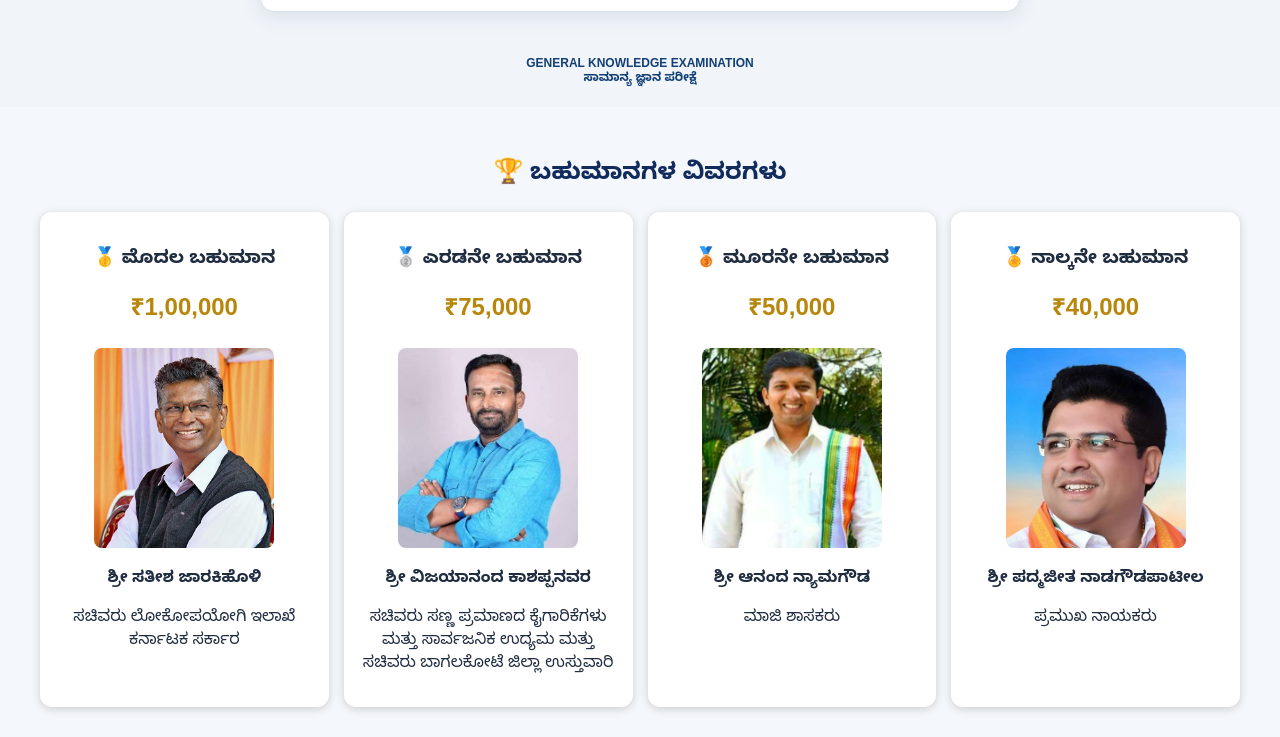
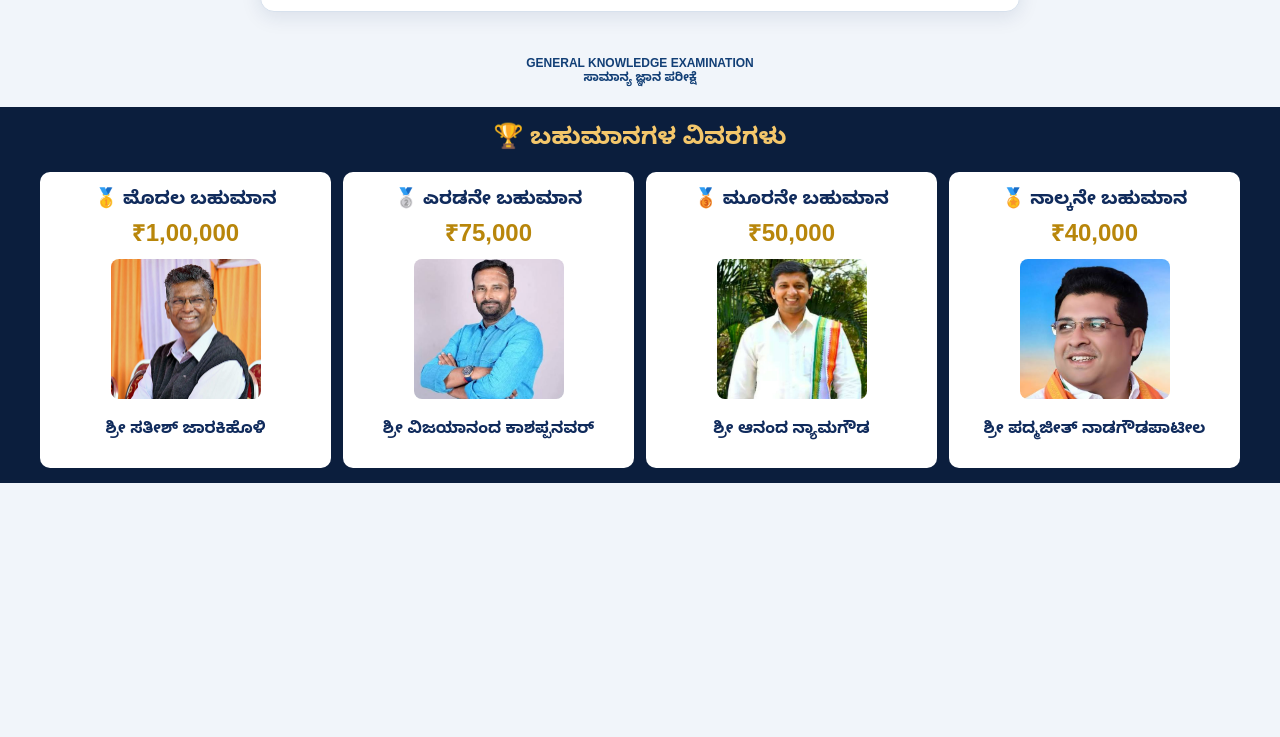
Before and after one commit to deepashindri-netizen/student-registration, a website: page public/index.html in a window 1280 px wide. Shown: the part 2249-2986 px from the top of the page. After the commit the page ends 2732 px from the top, so only its background shows below. Drawn offline with nearby package versions, Linux system fonts and the light colour scheme.

Commit message:
Update index.html

```diff
--- a/public/index.html
+++ b/public/index.html
@@ -325,46 +325,43 @@
   </footer>
 
 
-<section style="background:#f4f7fc;padding:30px 15px;text-align:center;">
-  <h2 style="color:#102b5c;">🏆 ಬಹುಮಾನಗಳ ವಿವರಗಳು</h2>
 
-  <div style="display:grid;grid-template-columns:repeat(4,minmax(0,1fr));gap:15px;max-width:1200px;margin:auto;">
+<!-- PRIZE WINNERS SECTION -->
+<section style="background:#0b1e3d; padding:15px 10px; text-align:center;">
+  <h2 style="color:#f4c76b; margin:0 0 15px;">
+    🏆 ಬಹುಮಾನಗಳ ವಿವರಗಳು
+  </h2>
 
-    <div style="background:white;padding:15px;border-radius:12px;box-shadow:0 2px 8px #ccc;">
-      <h3>🥇 ಮೊದಲ ಬಹುಮಾನ</h3>
-      <h2 style="color:#b8860b;">₹1,00,000</h2>
-      <img src="Satish.jpg" alt="ಸತೀಶ್ ಜಾರಕಿಹೊಳಿ" style="width:100%;max-width:180px;height:200px;object-fit:cover;border-radius:8px;">
-      <p><b>ಶ್ರೀ ಸತೀಶ ಜಾರಕಿಹೊಳಿ</b></p>
-      <p>ಸಚಿವರು ಲೋಕೋಪಯೋಗಿ ಇಲಾಖೆ ಕರ್ನಾಟಕ ಸರ್ಕಾರ </p>
+  <div style="display:grid; grid-template-columns:repeat(4,minmax(0,1fr)); gap:12px; max-width:1200px; margin:auto;">
+
+    <div style="background:white; color:#102b5c; padding:10px; border-radius:10px;">
+      <h3 style="margin:5px 0;">🥇 ಮೊದಲ ಬಹುಮಾನ</h3>
+      <h2 style="color:#b8860b; margin:5px 0;">₹1,00,000</h2>
+      <img src="Satish.jpg" alt="ಸತೀಶ್ ಜಾರಕಿಹೊಳಿ" style="width:100%; max-width:150px; height:140px; object-fit:cover; border-radius:8px;">
+      <p><b>ಶ್ರೀ ಸತೀಶ್ ಜಾರಕಿಹೊಳಿ</b></p>
     </div>
 
-    <div style="background:white;padding:15px;border-radius:12px;box-shadow:0 2px 8px #ccc;">
-      <h3>🥈 ಎರಡನೇ ಬಹುಮಾನ</h3>
-      <h2 style="color:#b8860b;">₹75,000</h2>
-      <img src="kashappanavar.jpg" alt="ವಿಜಯಾನಂದ ಕಾಶಪ್ಪನವರ್" style="width:100%;max-width:180px;height:200px;object-fit:cover;border-radius:8px;">
-      <p><b>ಶ್ರೀ ವಿಜಯಾನಂದ ಕಾಶಪ್ಪನವರ</b></p>
-      <p>ಸಚಿವರು ಸಣ್ಣ ಪ್ರಮಾಣದ ಕೈಗಾರಿಕೆಗಳು ಮತ್ತು ಸಾರ್ವಜನಿಕ ಉದ್ಯಮ ಮತ್ತು ಸಚಿವರು ಬಾಗಲಕೋಟೆ ಜಿಲ್ಲಾ ಉಸ್ತುವಾರಿ </p>
+    <div style="background:white; color:#102b5c; padding:10px; border-radius:10px;">
+      <h3 style="margin:5px 0;">🥈 ಎರಡನೇ ಬಹುಮಾನ</h3>
+      <h2 style="color:#b8860b; margin:5px 0;">₹75,000</h2>
+      <img src="kashappanavar.jpg" alt="ವಿಜಯಾನಂದ ಕಾಶಪ್ಪನವರ್" style="width:100%; max-width:150px; height:140px; object-fit:cover; border-radius:8px;">
+      <p><b>ಶ್ರೀ ವಿಜಯಾನಂದ ಕಾಶಪ್ಪನವರ್</b></p>
     </div>
 
-    <div style="background:white;padding:15px;border-radius:12px;box-shadow:0 2px 8px #ccc;">
-      <h3>🥉 ಮೂರನೇ ಬಹುಮಾನ</h3>
-      <h2 style="color:#b8860b;">₹50,000</h2>
-      <img src="Anand.jpg" alt="ಆನಂದ ನ್ಯಾಮಗೌಡ" style="width:100%;max-width:180px;height:200px;object-fit:cover;border-radius:8px;">
+    <div style="background:white; color:#102b5c; padding:10px; border-radius:10px;">
+      <h3 style="margin:5px 0;">🥉 ಮೂರನೇ ಬಹುಮಾನ</h3>
+      <h2 style="color:#b8860b; margin:5px 0;">₹50,000</h2>
+      <img src="Anand.jpg" alt="ಆನಂದ ನ್ಯಾಮಗೌಡ" style="width:100%; max-width:150px; height:140px; object-fit:cover; border-radius:8px;">
       <p><b>ಶ್ರೀ ಆನಂದ ನ್ಯಾಮಗೌಡ</b></p>
-      <p>ಮಾಜಿ ಶಾಸಕರು</p>
     </div>
 
-    <div style="background:white;padding:15px;border-radius:12px;box-shadow:0 2px 8px #ccc;">
-      <h3>🏅 ನಾಲ್ಕನೇ ಬಹುಮಾನ</h3>
-      <h2 style="color:#b8860b;">₹40,000</h2>
-      <img src="Padmajeet.jpg" alt="ಪದ್ಮಜೀತ್ ನಾಡಗೌಡಪಾಟೀಲ" style="width:100%;max-width:180px;height:200px;object-fit:cover;border-radius:8px;">
-      <p><b>ಶ್ರೀ ಪದ್ಮಜೀತ ನಾಡಗೌಡಪಾಟೀಲ</b></p>
-      <p>ಪ್ರಮುಖ ನಾಯಕರು</p>
+    <div style="background:white; color:#102b5c; padding:10px; border-radius:10px;">
+      <h3 style="margin:5px 0;">🏅 ನಾಲ್ಕನೇ ಬಹುಮಾನ</h3>
+      <h2 style="color:#b8860b; margin:5px 0;">₹40,000</h2>
+      <img src="Padmajeet.jpg" alt="ಪದ್ಮಜೀತ್ ನಾಡಗೌಡಪಾಟೀಲ" style="width:100%; max-width:150px; height:140px; object-fit:cover; border-radius:8px;">
+      <p><b>ಶ್ರೀ ಪದ್ಮಜೀತ್ ನಾಡಗೌಡಪಾಟೀಲ</b></p>
     </div>
 
   </div>
 </section>
-
-
-</body>
-</html>
+<!-- END PRIZE WINNERS SECTION -->
```
